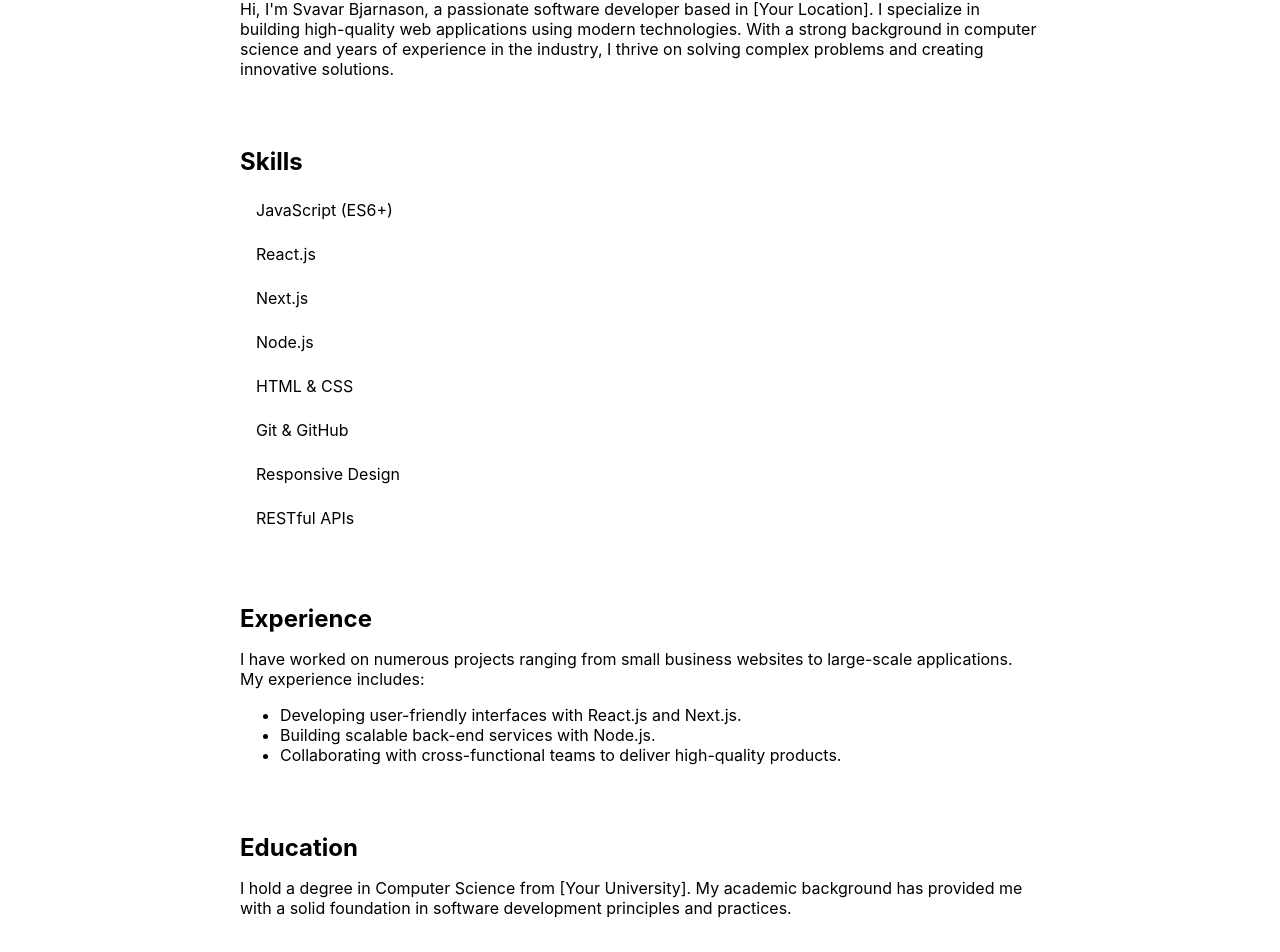
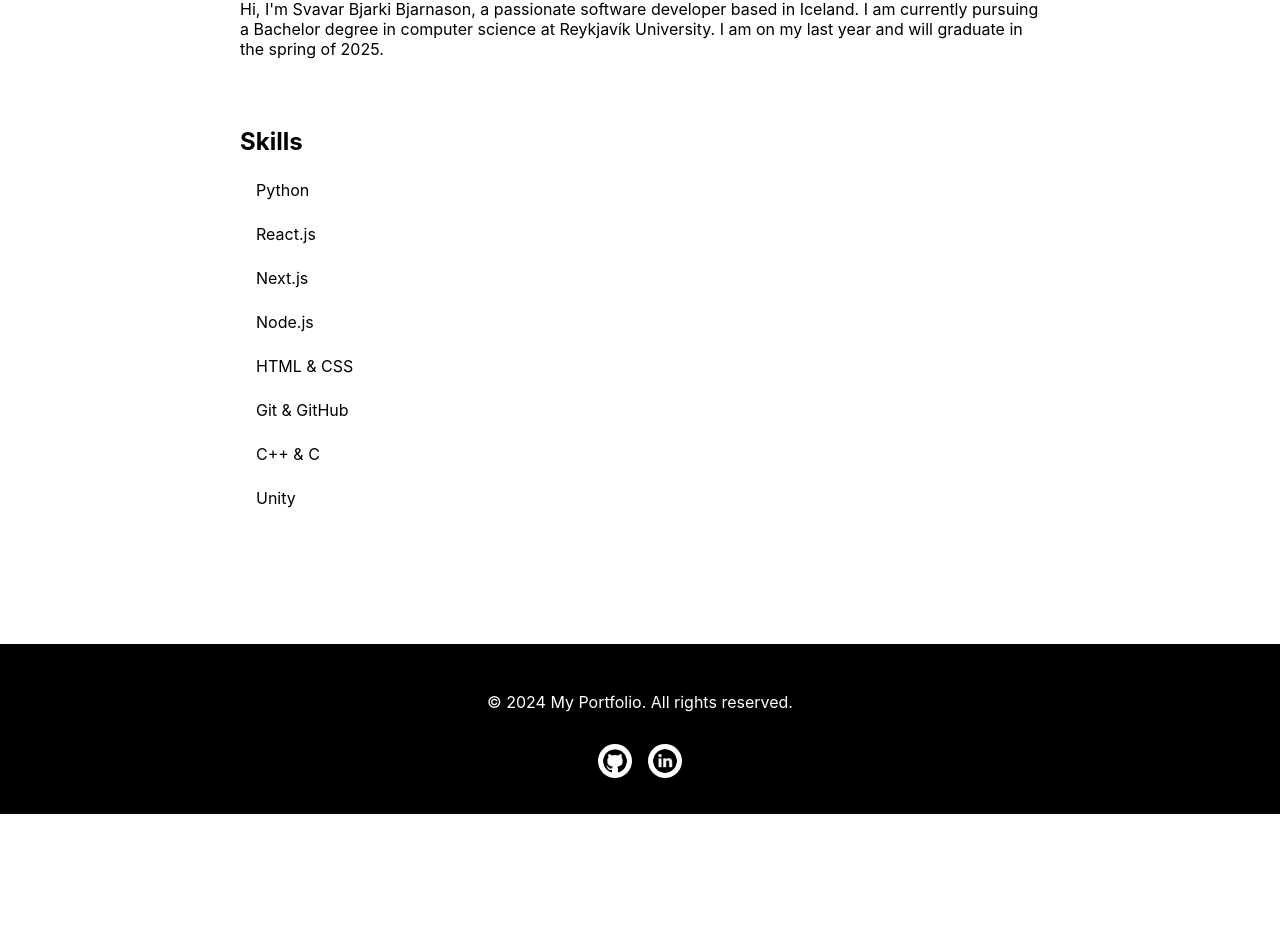
Before and after one commit to svavarbjarki/portfolio-website, a Next.js app: page /about in a window 1280 px wide. Shown: the part 266-1218 px from the top of the page. After the commit the page ends 1080 px from the top, so only its background shows below. Built offline with nearby package versions, Linux system fonts and the light colour scheme.

Commit message:
minor chang ein projects and contact page

```diff
--- a/src/pages/about.js
+++ b/src/pages/about.js
@@ -15,38 +15,21 @@ export default function About() {
         <section className={styles.section}>
           <h2 className={styles.subtitle}>Bio</h2>
           <p>
-            Hi, I'm Svavar Bjarnason, a passionate software developer based in [Your Location]. I specialize in building high-quality web applications using modern technologies. With a strong background in computer science and years of experience in the industry, I thrive on solving complex problems and creating innovative solutions.
+            Hi, I'm Svavar Bjarki Bjarnason, a passionate software developer based in Iceland. I am currently pursuing a Bachelor degree in computer science at Reykjavík University. I am on my last year and will graduate in the spring of 2025.
           </p>
         </section>
         <section className={styles.section}>
           <h2 className={styles.subtitle}>Skills</h2>
           <ul className={styles.skillsList}>
-            <li>JavaScript (ES6+)</li>
+            <li>Python</li>
             <li>React.js</li>
             <li>Next.js</li>
             <li>Node.js</li>
             <li>HTML & CSS</li>
             <li>Git & GitHub</li>
-            <li>Responsive Design</li>
-            <li>RESTful APIs</li>
+            <li>C++ & C</li>
+            <li>Unity</li>
           </ul>
-        </section>
-        <section className={styles.section}>
-          <h2 className={styles.subtitle}>Experience</h2>
-          <p>
-            I have worked on numerous projects ranging from small business websites to large-scale applications. My experience includes:
-            <ul>
-              <li>Developing user-friendly interfaces with React.js and Next.js.</li>
-              <li>Building scalable back-end services with Node.js.</li>
-              <li>Collaborating with cross-functional teams to deliver high-quality products.</li>
-            </ul>
-          </p>
-        </section>
-        <section className={styles.section}>
-          <h2 className={styles.subtitle}>Education</h2>
-          <p>
-            I hold a degree in Computer Science from [Your University]. My academic background has provided me with a solid foundation in software development principles and practices.
-          </p>
         </section>
       </main>
     </div>
--- a/src/pages/contact.js
+++ b/src/pages/contact.js
@@ -5,7 +5,7 @@ export default function Contact() {
     return (
       <div className={styles.container}>
         <h1>Contact Me</h1>
-        <p>Provide your contact details here.</p>
+        <p>(work in progress).</p>
       </div>
     );
   }
--- a/src/pages/projects.js
+++ b/src/pages/projects.js
@@ -5,7 +5,7 @@ export default function Projects() {
     return (
       <div className={styles.container}>
         <h1>My Projects</h1>
-        <p>Showcase your projects here.</p>
+        <p>(work in progress)</p>
       </div>
     );
   }
--- a/src/styles/Contact.module.css
+++ b/src/styles/Contact.module.css
@@ -1,7 +1,9 @@
 .container {
+  min-height: 100vh;
   padding: 0 2rem;
   display: flex;
   flex-direction: column;
   justify-content: center;
   align-items: center;
+  background-color: var(--background-color);
 }
--- a/src/styles/Projects.module.css
+++ b/src/styles/Projects.module.css
@@ -1,7 +1,9 @@
 .container {
+  min-height: 100vh;
   padding: 0 2rem;
   display: flex;
   flex-direction: column;
   justify-content: center;
   align-items: center;
+  background-color: var(--background-color);
 }
```
Lines whose indentation alone changed are shown as unchanged.
